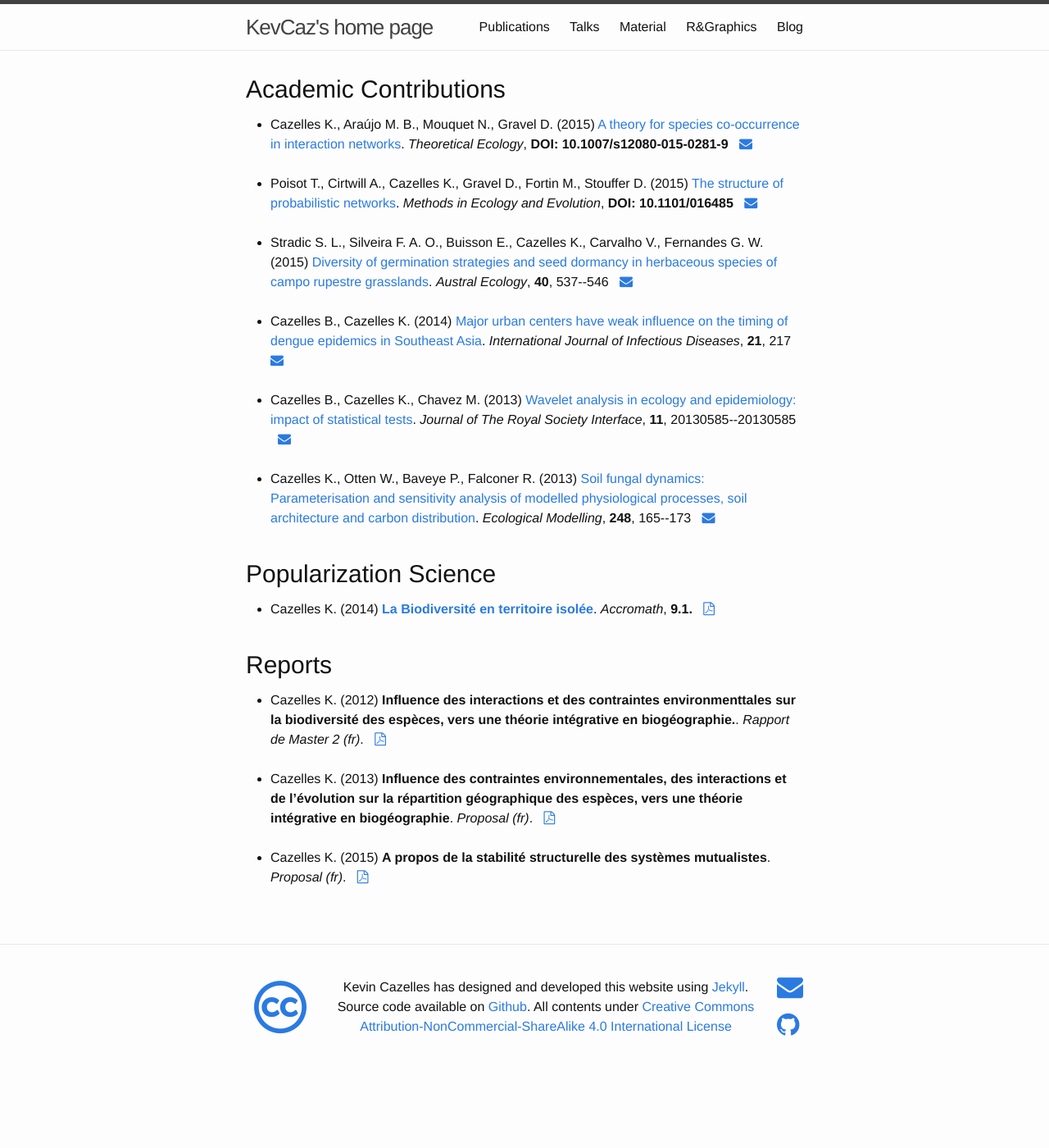
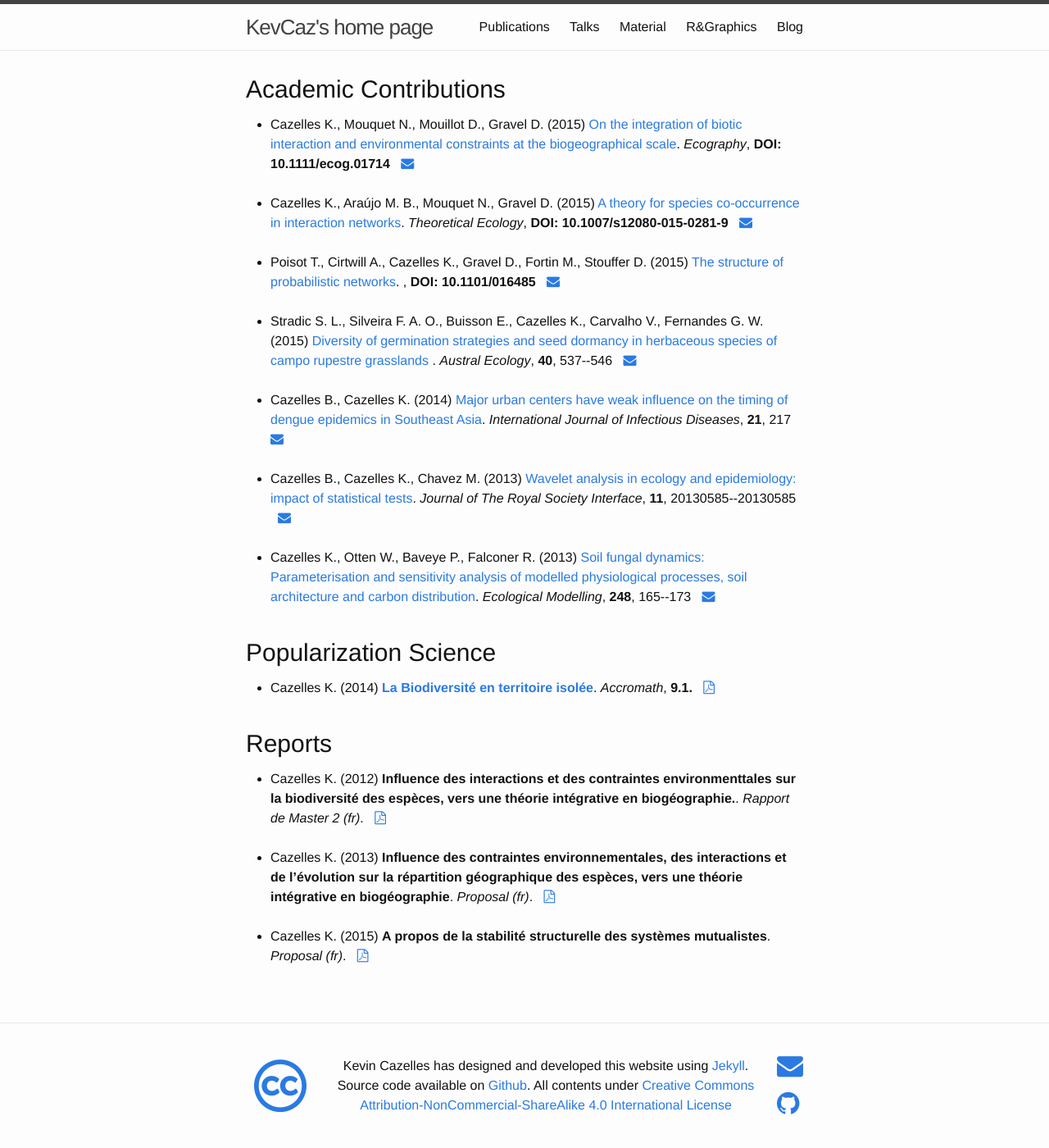
Before and after one commit to KevCaz/KevCazWebsite, a Jekyll site: the page built from publications/index.md, in a window 1280 px wide. Shown: the whole page at 82% size. Built offline with Jekyll 4.4.1, drawn with Linux system fonts in a browser that asks for light colours; nearby versions of some CDN libraries; before the commit the page ends 1304 px from its top, so only the background shows below that.

Commit message:
pubication updated

```diff
--- a/_data/publi.yml
+++ b/_data/publi.yml
@@ -1,11 +1,34 @@
 ---
 orcid: 0000-0001-6619-9874
 created_at: '2015-03-04T18:13:03+00:00'
-updated_at: '2015-11-18T15:08:41+00:00'
+updated_at: '2016-01-12T00:01:34+00:00'
 biography:
 given_names: Kevin
 family_name: Cazelles
 references:
+- DOI: 10.1111/ecog.01714
+  URL: http://dx.doi.org/10.1111/ecog.01714
+  publisher: Wiley-Blackwell
+  page: n/a--n/a
+  author:
+  - family: Cazelles
+    given: K{\'{e}}vin
+  - family: Mouquet
+    given: Nicolas
+  - family: Mouillot
+    given: David
+  - family: Gravel
+    given: Dominique
+  title: On the integration of biotic interaction and environmental constraints at
+    the biogeographical scale
+  container-title: Ecography
+  genre: article
+  id: cazelles2015a
+  type: ''
+  issued:
+    date-parts:
+    - - 2015
+      - 11
 - DOI: 10.1007/s12080-015-0281-9
   URL: http://dx.doi.org/10.1007/s12080-015-0281-9
   publisher: Springer Science $\mathplus$ Business Media
@@ -21,7 +44,7 @@ references:
   title: A theory for species co-occurrence in interaction networks
   container-title: Theoretical Ecology
   genre: article
-  id: cazelles2015a
+  id: cazelles2015b
   type: ''
   issued:
     date-parts:
@@ -44,7 +67,6 @@ references:
   - family: Stouffer
     given: Daniel
   title: The structure of probabilistic networks
-  container-title: Methods in Ecology and Evolution
   genre: techreport
   id: poisot2015a
   type: ''
@@ -71,8 +93,8 @@ references:
     given: Vanessa
   - family: Fernandes
     given: G. Wilson
-  title: Diversity of germination strategies and seed dormancy in herbaceous species
-    of campo rupestre grasslands
+  title: ! ' Diversity of germination strategies and seed dormancy in herbaceous species
+    of campo rupestre grasslands '
   container-title: Austral Ecology
   genre: article
   id: stradic2015a
```
